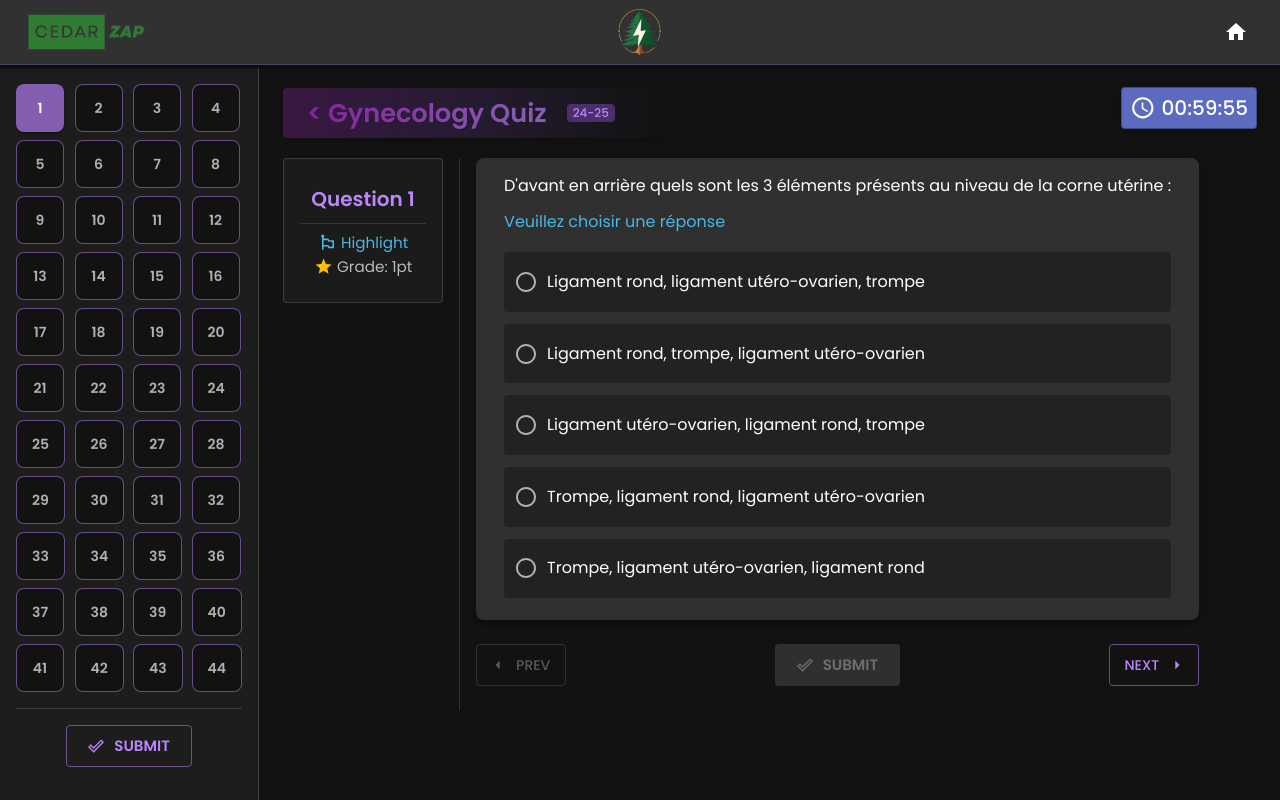
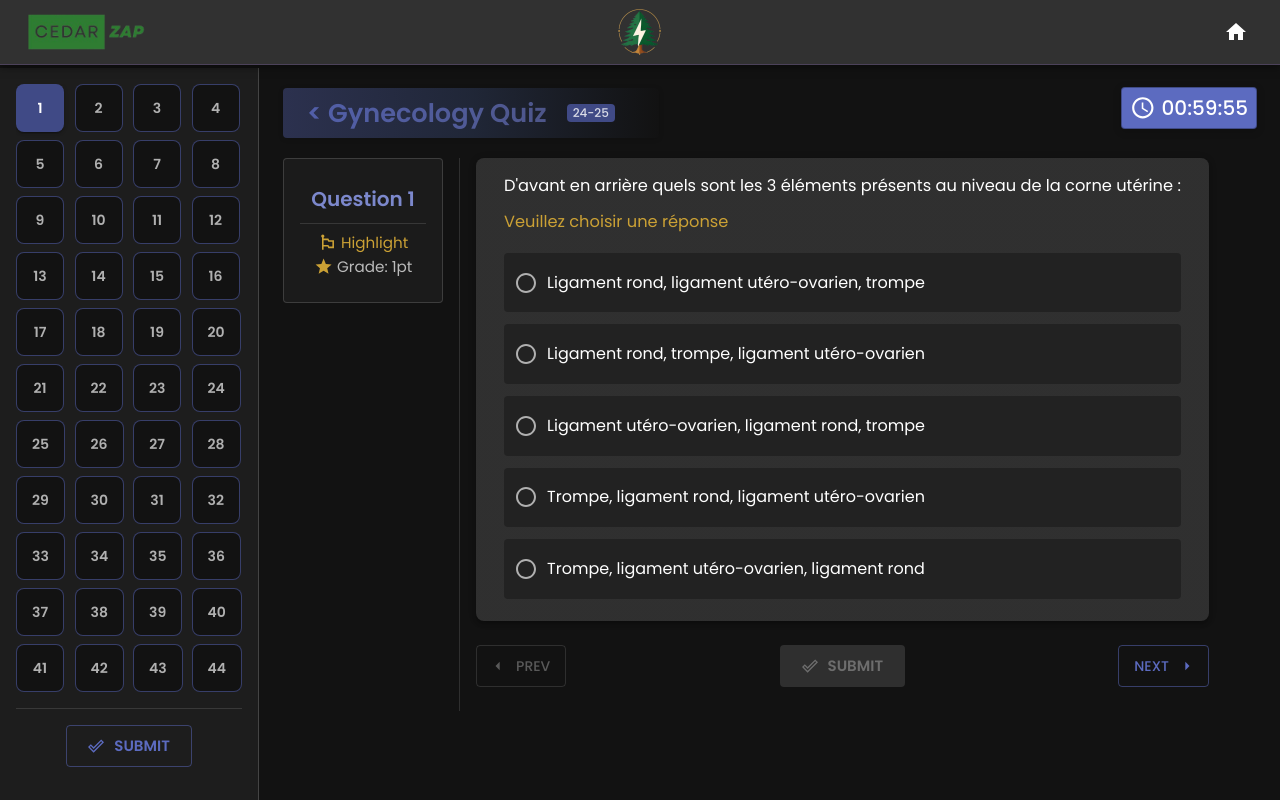
Before and after one commit to jmsazz00/cedar-zap, a React (Vite) app: page / in a window 1280 px wide. Built offline with nearby package versions, Linux system fonts and the light colour scheme.

Commit message:
Changing default theme colors

```diff
--- a/src/components/FinishTestButton.tsx
+++ b/src/components/FinishTestButton.tsx
@@ -3,13 +3,13 @@ import DoneOutlineIcon from "@mui/icons-material/DoneOutline";
 
 interface FinishTestButtonProps {
   onFinish: () => void;
-  disabled: boolean;
+  disabled?: boolean;
   contained?: boolean;
 }
 
 const FinishTestButton = ({
   onFinish,
-  disabled,
+  disabled = false,
   contained = false,
 }: FinishTestButtonProps) => {
   const theme = useTheme();
@@ -25,6 +25,7 @@ const FinishTestButton = ({
         sx={{
           fontWeight: "bold",
           color: "primary",
+          bgcolor: contained ? "primary.dark" : "none",
         }}
       >
         <DoneOutlineIcon
--- a/src/components/OptionsUtils.tsx
+++ b/src/components/OptionsUtils.tsx
@@ -35,7 +35,7 @@ export const getOptionStyles = (
           ? "success.dark"
           : "error.dark"
         : isUnselectedCorrect
-        ? "info.dark"
+        ? "primary.dark"
         : "#222",
     };
     return { ...baseStyles, ...answerStyles };
@@ -80,7 +80,7 @@ export const renderIcon = (
         <DoneOutlineSharpIcon
           fontSize="small"
           sx={{
-            color: isUnselectedCorrect ? "info.light" : "success.light",
+            color: isUnselectedCorrect ? "primary.light" : "success.light",
             ...sharedStyles,
           }}
         />
--- a/src/components/QuestionHeader.tsx
+++ b/src/components/QuestionHeader.tsx
@@ -15,7 +15,6 @@ interface QuestionHeaderProps {
 }
 
 const CustomDivider = (
-  primary: boolean,
   orientation: "horizontal" | "vertical" = "horizontal"
 ) => (
   <Divider
@@ -23,7 +22,6 @@ const CustomDivider = (
     flexItem={orientation === "vertical"}
     sx={{
       width: orientation === "horizontal" ? "100%" : "1px",
-      bgcolor: primary ? "rgba(255, 255, 255, 0.2)" : "initial",
       my: orientation === "horizontal" ? 1 : 0,
     }}
   />
@@ -74,15 +72,15 @@ const QuestionHeader: React.FC<QuestionHeaderProps> = ({ point }) => {
           sx={{
             fontWeight: "bold",
             fontSize: { xs: "1.125rem", md: "1.25rem" },
-            color: "primary.main",
+            color: "primary.light",
           }}
         >
           {`Question ${index + 1}`}
         </Typography>
       </Box>
 
-      {!isMobile && CustomDivider(false)}
-      {isMobile && CustomDivider(true, "vertical")}
+      {!isMobile && CustomDivider()}
+      {isMobile && CustomDivider("vertical")}
 
       {!showAnswers && (
         <Box
@@ -91,7 +89,7 @@ const QuestionHeader: React.FC<QuestionHeaderProps> = ({ point }) => {
             display: "flex",
             alignItems: "center",
             justifyContent: "center",
-            color: isHighlighted ? "secondary.dark" : "secondary.main",
+            color: isHighlighted ? "grey.A700" : "secondary.main",
             cursor: "pointer",
             textDecoration: "none",
             "&:hover": { textDecoration: "underline" },
@@ -106,7 +104,7 @@ const QuestionHeader: React.FC<QuestionHeaderProps> = ({ point }) => {
         </Box>
       )}
 
-      {!showAnswers && isMobile && CustomDivider(false, "vertical")}
+      {!showAnswers && isMobile && CustomDivider("vertical")}
 
       <Box
         sx={{
@@ -119,7 +117,7 @@ const QuestionHeader: React.FC<QuestionHeaderProps> = ({ point }) => {
           flexGrow: 1,
         }}
       >
-        <GradeIcon sx={{ fontSize: "1.2rem", color: "#ffc107" }} />
+        <GradeIcon sx={{ fontSize: "1.2rem", color: "secondary.main" }} />
         <Typography variant="body2" sx={commonStyles}>
           Grade: {point}pt
         </Typography>
--- a/src/components/QuestionQuery.tsx
+++ b/src/components/QuestionQuery.tsx
@@ -11,7 +11,7 @@ const QuestionQuery = ({ question, isMultipleChoice }: Props) => {
   const showAnswers = useQuizStore((state) => state.showAnswers);
 
   const commonStyles = {
-    fontSize: { xs: ".875rem", sm: ".9375rem", md: "1rem" },
+    fontSize: { xs: ".875rem", sm: ".9375rem", md: "1.015rem" },
   };
 
   return (
--- a/src/components/QuizHeader.tsx
+++ b/src/components/QuizHeader.tsx
@@ -16,16 +16,16 @@ const QuizHeader = ({ name, year }: Props) => {
         display: "flex",
         alignItems: "center",
         background:
-          "linear-gradient(90deg, rgba(88, 29, 104, 0.55), rgba(46, 31, 62, 0.7), rgba(18, 18, 18, 0.8))",
+          "linear-gradient(90deg, rgba(92, 107, 192, 0.35), rgba(46, 59, 92, 0.5), rgba(18, 18, 18, 0.6))", // Lightened gradient
         width: "fit-content",
-        boxShadow: "0 2px 8px rgba(0, 0, 0, 0.2)",
+        boxShadow: "0 1px 5px rgba(0, 0, 0, 0.15)",
       }}
     >
       <Typography
         variant="h5"
         sx={{
           background:
-            "linear-gradient(to right, rgba(142, 36, 170, 0.88), rgba(187, 134, 252, 0.66))",
+            "linear-gradient(to right, rgba(92, 107, 192, 0.8), rgba(112, 123, 202, 0.6))", // Softer text gradient
           WebkitBackgroundClip: "text",
           WebkitTextFillColor: "transparent",
           fontWeight: "bold",
@@ -42,10 +42,10 @@ const QuizHeader = ({ name, year }: Props) => {
       <Typography
         variant="subtitle2"
         sx={{
-          color: "#bb86fc",
+          color: "rgba(255,255,255,0.8)",
           fontSize: { xs: "0.66rem", md: "0.75rem" },
           fontWeight: "500",
-          backgroundColor: "#4a306b",
+          backgroundColor: "primary.dark",
           borderRadius: 1,
           px: 0.75,
           mx: { xs: 1.5, sm: 2, md: 2.5 },
--- a/src/components/QuizTimer.tsx
+++ b/src/components/QuizTimer.tsx
@@ -9,7 +9,6 @@ interface QuizTimerProps {
 }
 
 const QuizTimer = ({ duration, onTimeUp }: QuizTimerProps) => {
-  const mainColor = "#5C6BC0";
   const [timeLeft, setTimeLeft] = useState(duration);
   const [showText, setShowText] = useState(true);
   const [scrolled, setScrolled] = useState(false);
@@ -75,7 +74,7 @@ const QuizTimer = ({ duration, onTimeUp }: QuizTimerProps) => {
           position: "fixed",
           top: { xs: "142px", sm: "150px", md: "87px" },
           right: { xs: "16px", sm: "23px" },
-          backgroundColor: timeLeft <= 30 ? "error.dark" : mainColor,
+          backgroundColor: timeLeft <= 30 ? "error.dark" : "primary.main",
           color: "#fff",
           p: { xs: "3px 4.5px", lg: "4px 8px" },
           borderRadius: 1,
--- a/src/components/SidebarButton.tsx
+++ b/src/components/SidebarButton.tsx
@@ -27,7 +27,7 @@ const SidebarButton: React.FC<SidebarButtonProps> = ({
 
   const getBgColor = () => {
     if (isCurrent) return !showAnswers ? "primary.dark" : "background.default";
-    if (hasAnswer && !showAnswers) return "secondary.light";
+    if (hasAnswer && !showAnswers) return "grey.A100";
     return "background.default";
   };
 
--- a/src/theme.ts
+++ b/src/theme.ts
@@ -4,12 +4,10 @@ const theme = createTheme({
   palette: {
     mode: "dark",
     primary: {
-      main: "#bb86fc", // primary mauve
+      main: "#5C6BC0",
     },
     secondary: {
-      main: "#4db6e2", // muted blue
-      light: "#3a3a3a", // slate gray
-      dark: "#8e9aaf", // dark gray
+      main: "#CBA135",
     },
     background: {
       default: "#121212",
@@ -19,6 +17,10 @@ const theme = createTheme({
       primary: "#ffffff",
       secondary: "#b0b0b0",
     },
+    grey: {
+      A100: "#3a3a3a",
+      A700: "#8e9aaf",
+    },
   },
   typography: {
     fontFamily: '"Poppins", sans-serif',
```
